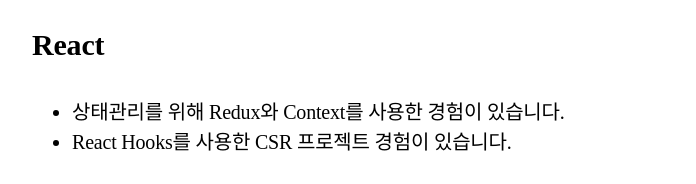
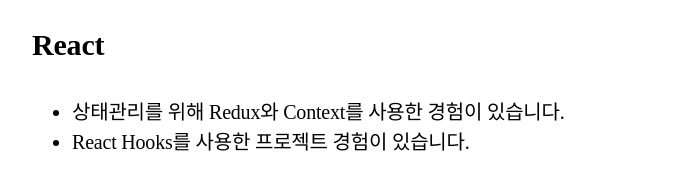
Before and after one commit to kina94/KINAKIM, a website: page src/index.html in a window 1280 px wide. Shown: the part 1080-1264 px from the top of the page, without its empty margins (148-844 px from the left). Drawn offline with nearby package versions, Linux system fonts and the light colour scheme; a web font is replaced by a local one.

Commit message:
오타 수정

```diff
--- a/src/index.html
+++ b/src/index.html
@@ -49,7 +49,7 @@
                 <h3>React</h3>
                 <ul>
                     <li>상태관리를 위해 Redux와 Context를 사용한 경험이 있습니다.</li>
-                    <li>React Hooks를 사용한 CSR 프로젝트 경험이 있습니다.</li>
+                    <li>React Hooks를 사용한 프로젝트 경험이 있습니다.</li>
                 </ul>
                 <h3>JavaScript</h3>
                 <ul>
```
